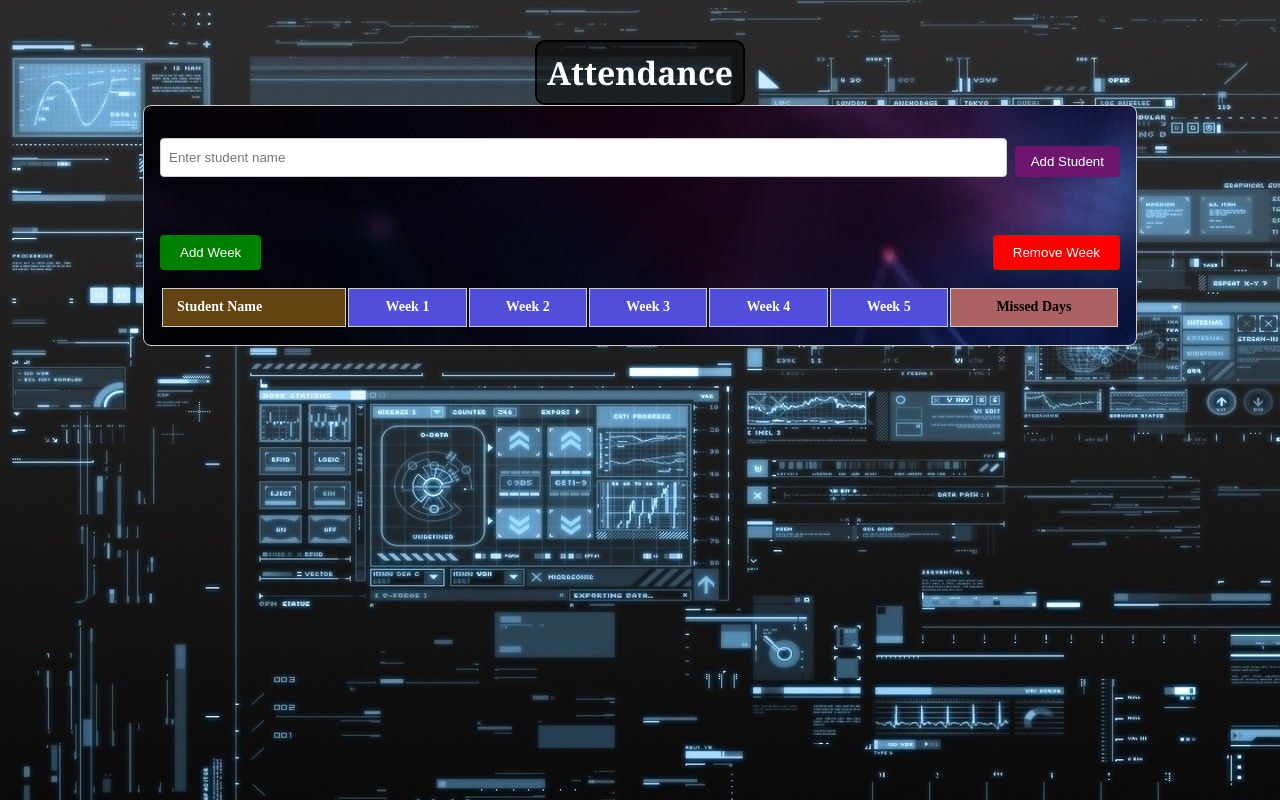
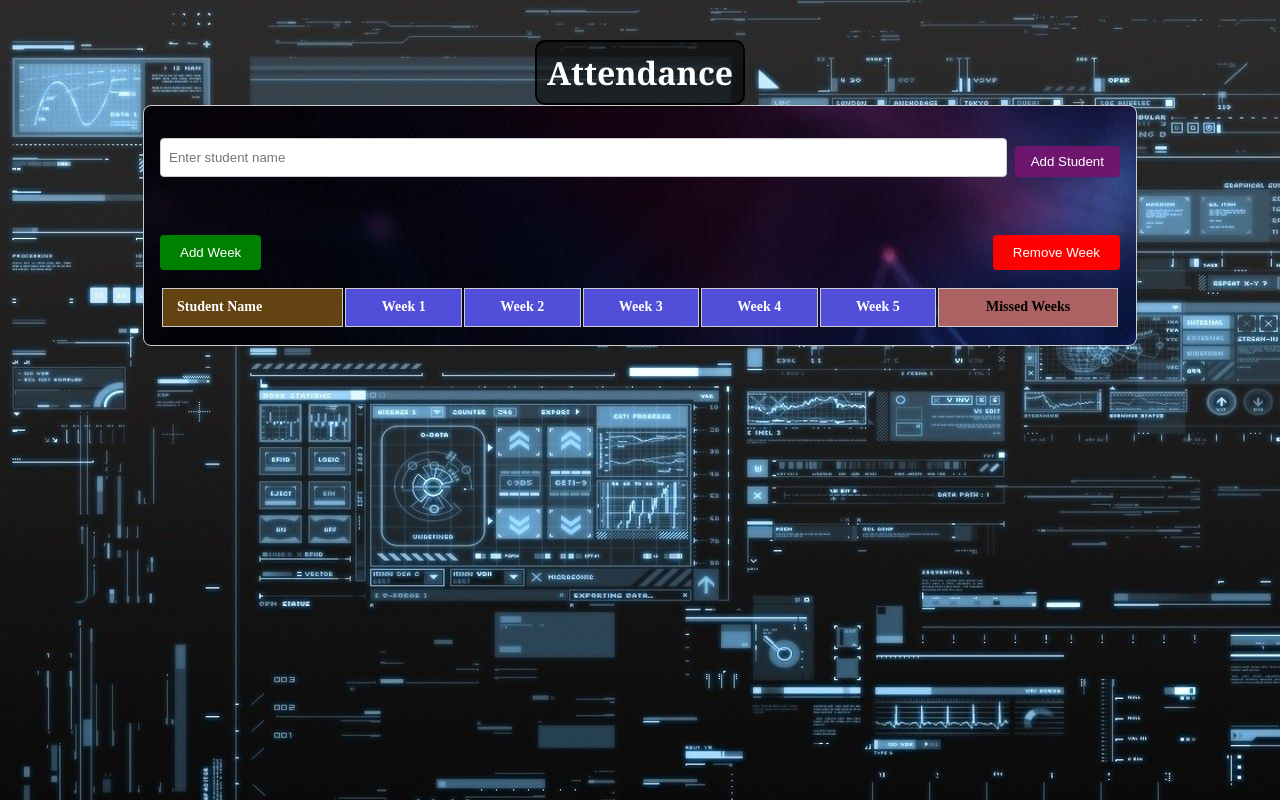
Before and after one commit to suraj-s13/kalvium-project, a React (Create React App) app: page / in a window 1280 px wide. Built offline with nearby package versions, Linux system fonts and the light colour scheme.

Commit message:
Update AttendanceTable.js

```diff
--- a/src/AttendanceTable.js
+++ b/src/AttendanceTable.js
@@ -62,7 +62,7 @@ function AttendanceTable() {
             {Array.from({ length: numWeeks }).map((_, index) => (
               <th key={index}>Week {index + 1}</th>
             ))}
-            <th className="missed-col">Missed Days</th>
+            <th className="missed-col">Missed Weeks</th>
           </tr>
         </thead>
         <tbody>
```
